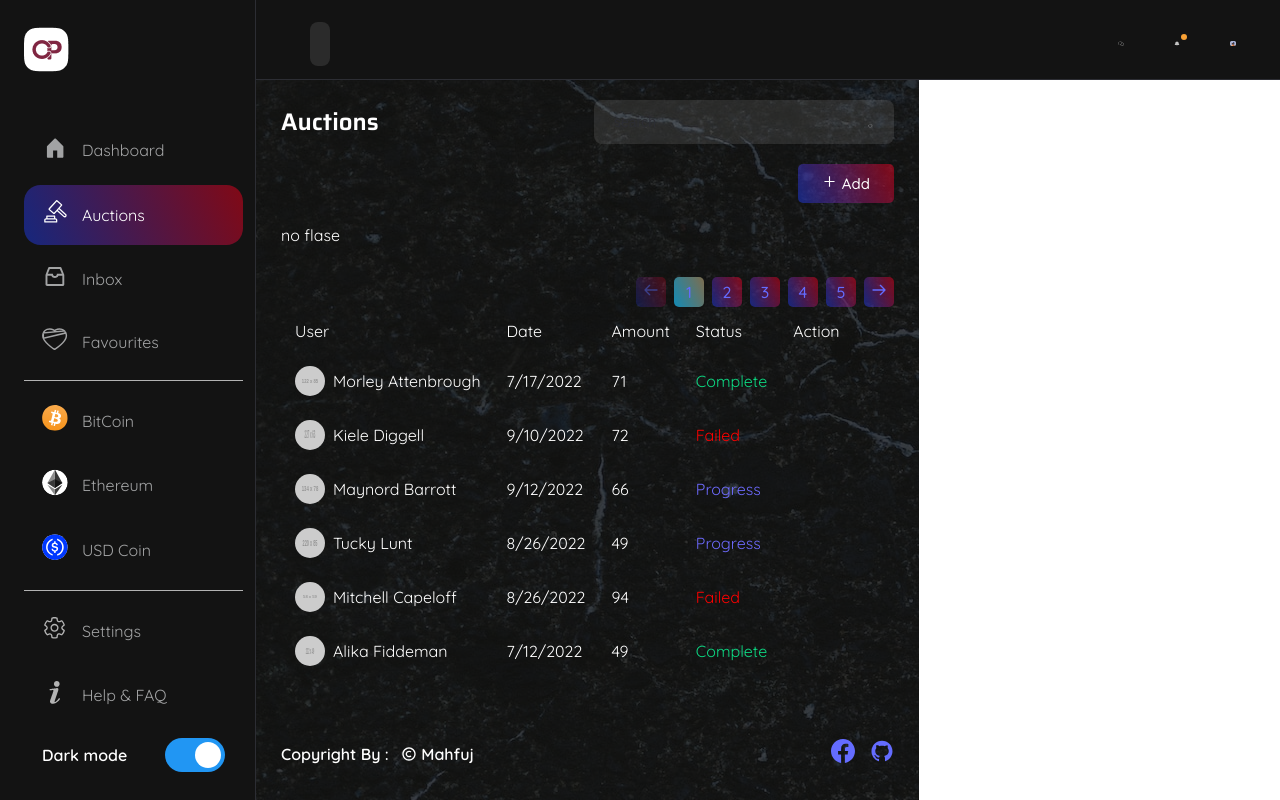
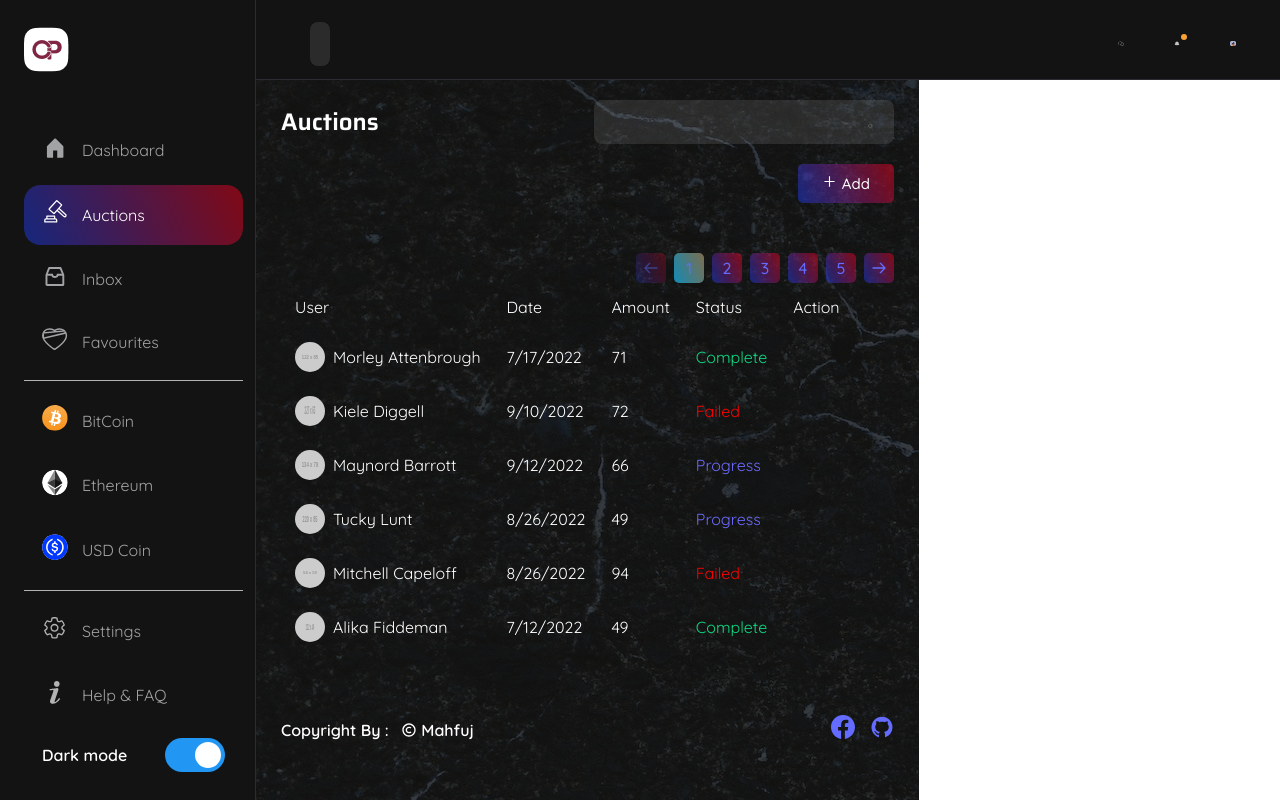
Before and after one commit to mahfuj890/NFT-Dashboard-React, a React (Vite) app: page /auctions in a window 1280 px wide. Built offline with nearby package versions, Linux system fonts and the light colour scheme.

Commit message:
fix search paginate issue

```diff
--- a/src/Components/Table/ActionsTable.jsx
+++ b/src/Components/Table/ActionsTable.jsx
@@ -2,7 +2,7 @@ import React, { useEffect, useState, useContext } from "react";
 import ReactPaginate from "react-paginate";
 import { FaEdit } from "react-icons/fa";
 import { AiTwotoneDelete } from "react-icons/ai";
-import { HiOutlineArrowRight,HiOutlineArrowLeft } from "react-icons/hi";
+import { HiOutlineArrowRight, HiOutlineArrowLeft } from "react-icons/hi";
 import AuctionsTableContenxt from "../../Context/AuctionsTableContenxt";
 import Modal from "../Modal/Modal";
 import AuctionsTableModal from "../Modal/AuctionsTableModal";
@@ -40,13 +40,9 @@ function ActionsTable() {
     showEditModal();
     editAuctionsTable(item);
   };
-  const [searchPagination, setSearchPagination] = useState(false);
 
-  // We start with an empty list of items.
   const [currentItems, setCurrentItems] = useState(null);
   const [pageCount, setPageCount] = useState(0);
-  // Here we use item offsets; we could also use page offsets
-  // following the API or data you're working with.
   const [itemOffset, setItemOffset] = useState(0);
   const itemsPerPage = 6;
   //Search Functions
@@ -57,60 +53,19 @@ function ActionsTable() {
       item.ammout.toString().includes(auctionForm)
     );
   });
+
+
   useEffect(() => {
-    console.log("called main useEffect");
-    if (itemOffset == false) {
-      console.log("called main useEffect false");
-      // Fetch items from another resources.
     const endOffset = itemOffset + itemsPerPage;
-      console.log(`Loading items from ${itemOffset} to ${endOffset}`);
-      setCurrentItems(AuctionData.slice(itemOffset, endOffset));
-      setPageCount(Math.ceil(AuctionData.length / itemsPerPage));
-    }
-    else{
-      console.log("called main useEffect true");
-      // Fetch items from another resources.
-      const endOffset = itemOffset + itemsPerPage;
-      console.log(`Loading items from ${itemOffset} to ${endOffset}`);
     setCurrentItems(searchFucntionlity.slice(itemOffset, endOffset));
     setPageCount(Math.ceil(searchFucntionlity.length / itemsPerPage));
-    }
-  }, [itemOffset, itemsPerPage]);
+  }, [itemOffset, itemsPerPage, auctionForm]);
 
-
-  // Invoke when user click to request another page.
   const handlePageClick = (event) => {
-    console.log("from normal click");
-    const newOffset = (event.selected * itemsPerPage) % AuctionData.length;
-    console.log(
-      `User requested page number ${event.selected}, which is offset ${newOffset}`
-    );
+    const newOffset =
+      (event.selected * itemsPerPage) % searchFucntionlity.length;
     setItemOffset(newOffset);
   };
-  const handlePageClickSearch = (event) => {
-    console.log("from serach click");
-
-    const newOffset =
-      (event.selected * itemsPerPage) % searchFucntionlity.length;
-    console.log(
-      `User requested page number ${event.selected}, which is offset ${newOffset}`
-    );
-    setItemOffset(newOffset);
-  };
-
-  useEffect(() => {
-    return () => {
-      console.log('Called useEffect for Search');
-
-      const endOffset = itemOffset + itemsPerPage;
-      console.log(`Loading items from ${itemOffset} to ${endOffset}`);
-      setCurrentItems(searchFucntionlity.slice(itemOffset, endOffset));
-      setPageCount(Math.ceil(searchFucntionlity.length / itemsPerPage));
-      // setCurrentItems(searchFucntionlity);
-      // setSearchPagination(true);
-    };
-  }, [auctionForm]);
-
 
   return (
     <div className="table_wrapper">
@@ -123,8 +78,102 @@ function ActionsTable() {
           <AuctionsTableModal btnText="Update" />
         </Modal>
       )}
-      {searchPagination ? "yes true" : "no flase"}
+
       <div className="tabler_inner_area">
+        {autionsTableData.length > 0 ? (
+          <>
+            <div className="pagination_area">
+              <ReactPaginate
+                breakLabel="..."
+                nextLabel={<HiOutlineArrowRight />}
+                onPageChange={handlePageClick}
+                pageRangeDisplayed={5}
+                pageCount={pageCount}
+                previousLabel={<HiOutlineArrowLeft />}
+                renderOnZeroPageCount={null}
+              />
+            </div>
+            <table>
+              <thead>
+                <tr>
+                  {AuctionTableHeaderData.map((item) => {
+                    return (
+                      <th key={item.id}>
+                        <h4 key={item.id}>{item.title}</h4>
+                      </th>
+                    );
+                  })}
+                </tr>
+              </thead>
+              <tbody>
+                {searchFucntionlity.length > 0 ? (
+                  currentItems &&
+                  currentItems.map((item) => {
+                    return (
+                      <tr key={item.id}>
+                        <td>
+                          <div className="user_img_grid">
+                            <img src={item.userImg} alt="user img" />
+                            <h4>{item.userName} </h4>
+                          </div>
+                        </td>
+                        <td>
+                          <h4>{item.date} </h4>
+                        </td>
+                        <td>
+                          <h4>{item.ammout} </h4>
+                        </td>
+                        <td>
+                          <h4
+                            className={`${
+                              item.status.toLowerCase() == "complete"
+                                ? "complete"
+                                : ""
+                            } ${
+                              item.status.toLowerCase() == "failed"
+                                ? "failed"
+                                : ""
+                            } ${
+                              item.status.toLowerCase() == "progress"
+                                ? "progress"
+                                : ""
+                            }`}
+                          >
+                            {item.status}
+                          </h4>
+                        </td>
+                        <td>
+                          <div className="actions_list">
+                            <button
+                              type="button"
+                              onClick={() => handleEditItem(item)}
+                            >
+                              <FaEdit size={20} />
+                            </button>
+                            <button
+                              type="button"
+                              onClick={() => deleteAuctionsTable(item)}
+                            >
+                              <AiTwotoneDelete size={20} />
+                            </button>
+                          </div>
+                        </td>
+                      </tr>
+                    );
+                  })
+                ) : (
+                  <tr>
+                    <td>
+                      <h4>There is no data</h4>
+                    </td>
+                  </tr>
+                )}
+              </tbody>
+            </table>
+          </>
+        ) : (
+          <h4>There is no data</h4>
+        )}
         {/* {autionsTableData.length > 0 ? (
           <table>
             <thead>
@@ -214,102 +263,6 @@ function ActionsTable() {
         {/* {autionsTableData.length > 0 ? (  ) : (
           <h4>There is no data</h4>
         )} */}
-        {autionsTableData.length > 0 ? (
-          <>
-          <div className="pagination_area">
-
-            <ReactPaginate
-              breakLabel="..."
-              nextLabel={<HiOutlineArrowRight />}
-              onPageChange={
-                searchPagination ? handlePageClickSearch : handlePageClick
-              }
-              pageRangeDisplayed={5}
-              pageCount={pageCount}
-              previousLabel={<HiOutlineArrowLeft />}
-              renderOnZeroPageCount={null}
-            />
-          </div>
-            <table>
-              <thead>
-                <tr>
-                  {AuctionTableHeaderData.map((item) => {
-                    return (
-                      <th key={item.id}>
-                        <h4 key={item.id}>{item.title}</h4>
-                      </th>
-                    );
-                  })}
-                </tr>
-              </thead>
-              <tbody>
-                {currentItems ? (
-                  currentItems.map((item) => {
-                    return (
-                      <tr key={item.id}>
-                        <td>
-                          <div className="user_img_grid">
-                            <img src={item.userImg} alt="user img" />
-                            <h4>{item.userName} </h4>
-                          </div>
-                        </td>
-                        <td>
-                          <h4>{item.date} </h4>
-                        </td>
-                        <td>
-                          <h4>{item.ammout} </h4>
-                        </td>
-                        <td>
-                          <h4
-                            className={`${
-                              item.status.toLowerCase() == "complete"
-                                ? "complete"
-                                : ""
-                            } ${
-                              item.status.toLowerCase() == "failed"
-                                ? "failed"
-                                : ""
-                            } ${
-                              item.status.toLowerCase() == "progress"
-                                ? "progress"
-                                : ""
-                            }`}
-                          >
-                            {item.status}
-                          </h4>
-                        </td>
-                        <td>
-                          <div className="actions_list">
-                            <button
-                              type="button"
-                              onClick={() => handleEditItem(item)}
-                            >
-                              <FaEdit size={20} />
-                            </button>
-                            <button
-                              type="button"
-                              onClick={() => deleteAuctionsTable(item)}
-                            >
-                              <AiTwotoneDelete size={20} />
-                            </button>
-                          </div>
-                        </td>
-                      </tr>
-                    );
-                  })
-                ) : (
-                  <tr>
-                    <td>
-                      <h4>There is no data</h4>
-                    </td>
-                  </tr>
-                )}
-              </tbody>
-            </table>
-          </>
-        ) : (
-          <h4>There is no data</h4>
-        )}
       </div>
     </div>
   );
--- a/src/Context/AuctionsTableContenxt.jsx
+++ b/src/Context/AuctionsTableContenxt.jsx
@@ -60,10 +60,12 @@ export function AuctionsTableContenxtProvider({ children }) {
   };
   //Blank if the user does not submit the form
 
-  //Set Form Value
+  //Set Form Value  AuctionForm
   const handleChange = (e) => {
     setAuctionForm(e.target.value);
   };
+
+
   const handleSubmit = (e) => {
     e.preventDefault();
     setAuctionForm(auctionForm);
--- a/src/assets/sass/base/_comon.scss
+++ b/src/assets/sass/base/_comon.scss
@@ -836,7 +836,7 @@ input[type="number"] {
       justify-content: end;
       flex-wrap: wrap;
       gap: 8px;
-      li {
+      li a {
         display: flex;
         align-items: center;
         justify-content: center;
@@ -853,7 +853,7 @@ input[type="number"] {
           opacity: 0.9;
         }
       }
-      .selected {
+      .selected a {
         background-color: themed("green-color-0d");
       }
       .disabled {
--- a/src/assets/sass/style.css
+++ b/src/assets/sass/style.css
@@ -3613,7 +3613,7 @@ input[type=number] {
   flex-wrap: wrap;
   gap: 8px;
 }
-.theme-light .pagination_area ul li {
+.theme-light .pagination_area ul li a {
   display: flex;
   align-items: center;
   justify-content: center;
@@ -3627,10 +3627,10 @@ input[type=number] {
   cursor: pointer;
   background: linear-gradient(65.58deg, rgba(0, 66, 255, 0.5) -11.84%, rgba(235, 0, 27, 0.5) 98.75%);
 }
-.theme-light .pagination_area ul li:hover {
+.theme-light .pagination_area ul li a:hover {
   opacity: 0.9;
 }
-.theme-light .pagination_area ul .selected {
+.theme-light .pagination_area ul .selected a {
   background-color: #0ddb84;
 }
 .theme-light .pagination_area ul .disabled {
@@ -3645,7 +3645,7 @@ input[type=number] {
   flex-wrap: wrap;
   gap: 8px;
 }
-.theme-dark .pagination_area ul li {
+.theme-dark .pagination_area ul li a {
   display: flex;
   align-items: center;
   justify-content: center;
@@ -3659,10 +3659,10 @@ input[type=number] {
   cursor: pointer;
   background: linear-gradient(65.58deg, rgba(0, 66, 255, 0.5) -11.84%, rgba(235, 0, 27, 0.5) 98.75%);
 }
-.theme-dark .pagination_area ul li:hover {
+.theme-dark .pagination_area ul li a:hover {
   opacity: 0.9;
 }
-.theme-dark .pagination_area ul .selected {
+.theme-dark .pagination_area ul .selected a {
   background-color: #0ddb84;
 }
 .theme-dark .pagination_area ul .disabled {
```
Lines whose indentation alone changed are shown as unchanged.
